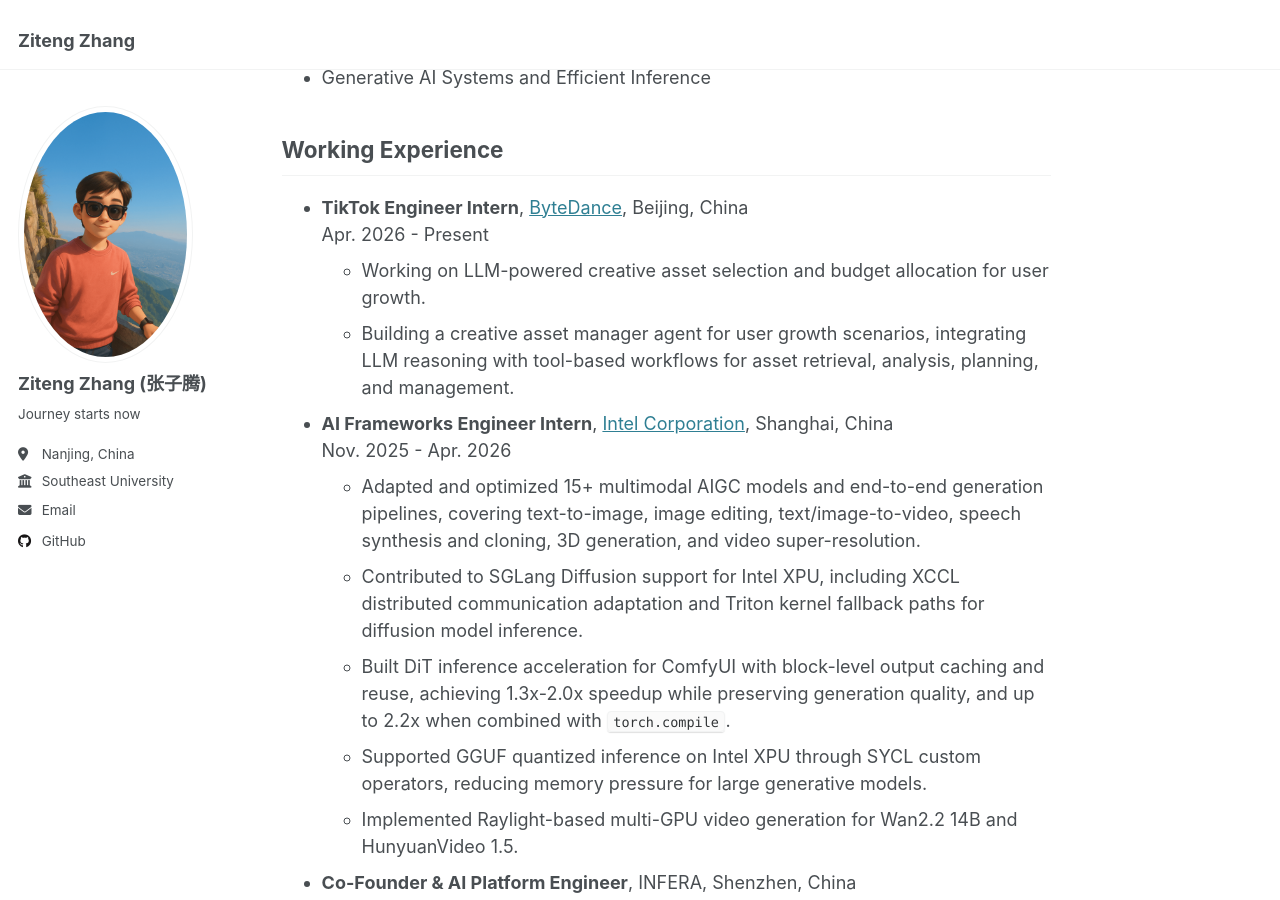
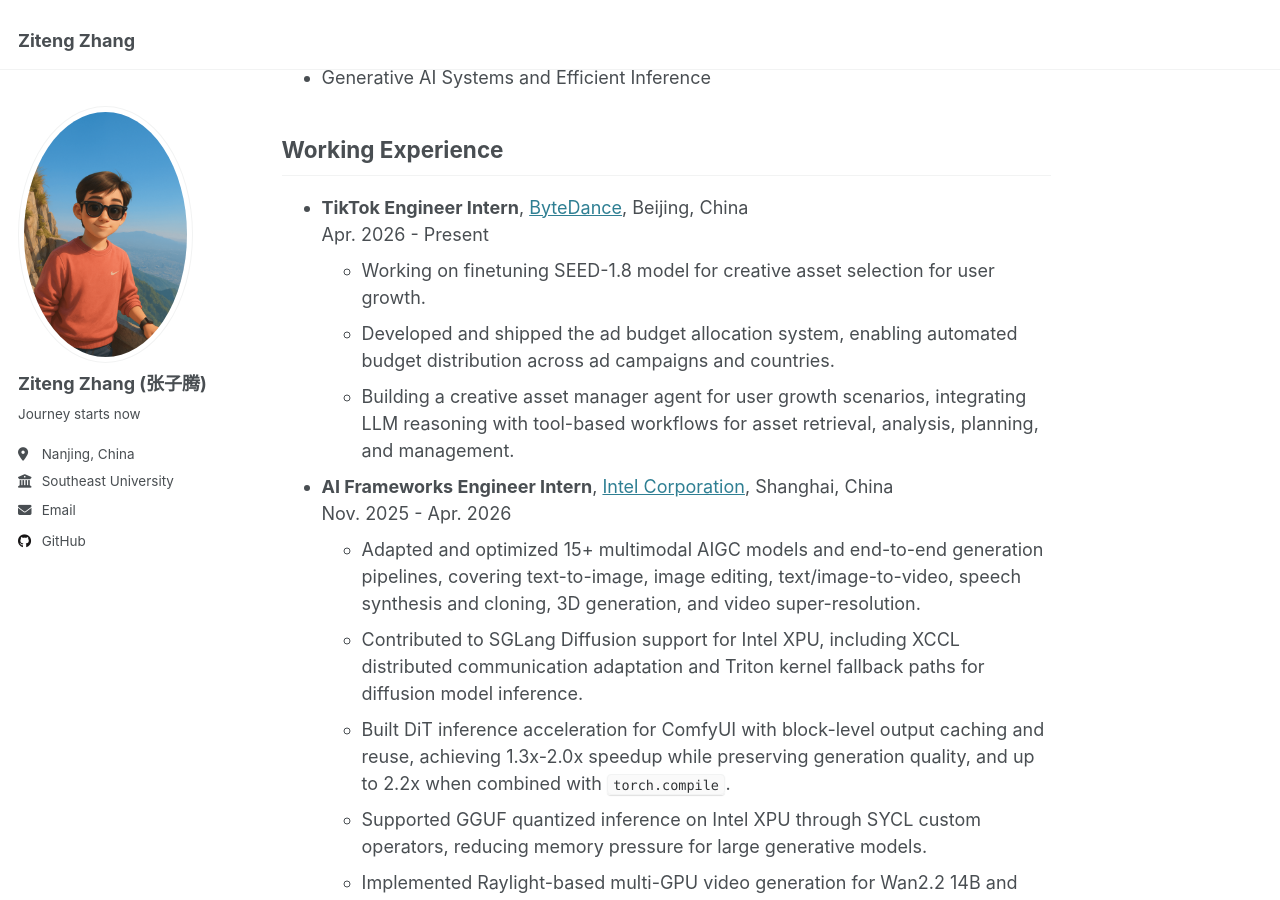
Before and after one commit to Jasonzzt/Jasonzzt.github.io, a Jekyll site: the page built from _pages/about.md, in a window 1280 px wide and 900 px high, scrolled down 685 px. Built offline with Jekyll 4.4.1, drawn with Linux system fonts in a browser that asks for light colours.

Commit message:
docs: update TikTok internship description to reflect new responsibilities and achievements

```diff
--- a/_pages/about.md
+++ b/_pages/about.md
@@ -29,7 +29,8 @@
 
 - **TikTok Engineer Intern**, [ByteDance](https://www.bytedance.com/en/), Beijing, China<br>
   Apr. 2026 - Present
-  - Working on LLM-powered creative asset selection and budget allocation for user growth.
+  - Working on finetuning SEED-1.8 model for creative asset selection for user growth.
+  - Developed and shipped the ad budget allocation system, enabling automated budget distribution across ad campaigns and countries.
   - Building a creative asset manager agent for user growth scenarios, integrating LLM reasoning with tool-based workflows for asset retrieval, analysis, planning, and management.
 
 - **AI Frameworks Engineer Intern**, [Intel Corporation](https://www.intel.com/content/www/us/en/homepage.html), Shanghai, China<br>
```
